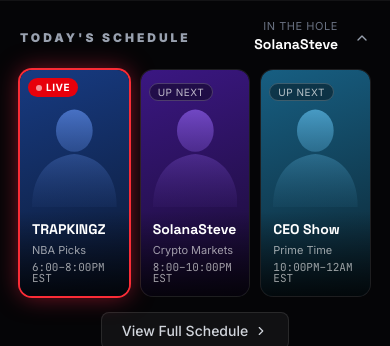
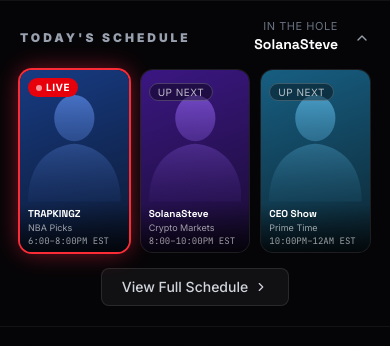
Before and after one commit to csgnet-web/csgn, a React (Vite) app: page /watch in a window 390 px wide. Shown: the part 448-794 px from the top of the page. Built offline with nearby package versions, Linux system fonts and the light colour scheme; no server answers.

Commit message:
Make mobile schedule cards half-height

```diff
--- a/src/pages/Watch.tsx
+++ b/src/pages/Watch.tsx
@@ -54,7 +54,7 @@ function ScheduleCard({ slot }: { slot: typeof todaySchedule[0] }) {
 
   return (
     <div
-      className={`relative rounded-xl overflow-hidden flex flex-col min-h-[178px] transition-all duration-300 ${
+      className={`relative rounded-xl overflow-hidden flex flex-col min-h-[89px] sm:min-h-[178px] transition-all duration-300 ${
         isLive
           ? 'ring-2 ring-red-500 shadow-[0_0_24px_rgba(255,35,70,0.5)]'
           : 'ring-1 ring-white/10 hover:ring-white/20'
@@ -78,15 +78,15 @@ function ScheduleCard({ slot }: { slot: typeof todaySchedule[0] }) {
       </div>
 
       {/* Avatar area */}
-      <div className="flex flex-1 items-end justify-center pt-6 pb-1 px-3 min-h-[100px]">
+      <div className="flex flex-1 items-end justify-center pt-2 sm:pt-6 pb-0.5 sm:pb-1 px-2 sm:px-3 min-h-[48px] sm:min-h-[100px]">
         <AvatarSilhouette hue={slot.avatarHue} />
       </div>
 
       {/* Info */}
-      <div className="px-3 pb-3 pt-2.5 bg-gradient-to-t from-black/80 to-transparent space-y-1">
-        <p className="text-white font-black font-display text-sm leading-tight break-words">{slot.handle}</p>
-        <p className="text-white/60 text-[11px] leading-snug break-words">{slot.specialty}</p>
-        <p className="text-white/60 text-[11px] font-mono leading-none">{slot.time} EST</p>
+      <div className="px-2 sm:px-3 pb-1.5 sm:pb-3 pt-1 sm:pt-2.5 bg-gradient-to-t from-black/80 to-transparent space-y-0.5 sm:space-y-1">
+        <p className="text-white font-black font-display text-[10px] sm:text-sm leading-tight break-words">{slot.handle}</p>
+        <p className="text-white/60 text-[9px] sm:text-[11px] leading-snug break-words">{slot.specialty}</p>
+        <p className="text-white/60 text-[9px] sm:text-[11px] font-mono leading-none">{slot.time} EST</p>
       </div>
     </div>
   )
```
